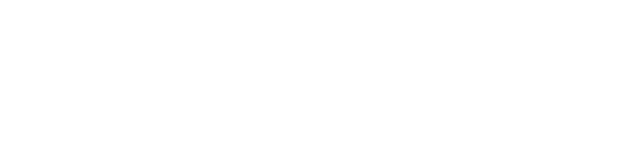
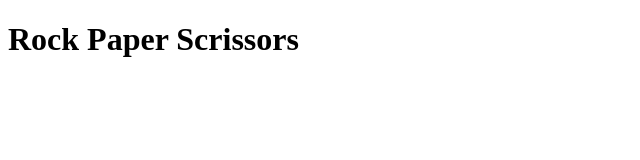
Before and after one commit to Dominik-Maj/rps-git, a plain HTML site: page index.html in a window 1280 px wide. Shown: the whole page, without its empty margins (0-640 px from the left). Drawn offline with Linux system fonts and the light colour scheme.

Commit message:
Added Title

```diff
--- a/index.html
+++ b/index.html
@@ -6,6 +6,7 @@
     <title>RPS-GIT</title>
 </head>
 <body>
+    <h1>Rock Paper Scrissors</h1>
 
 </body>
 </html>
```
